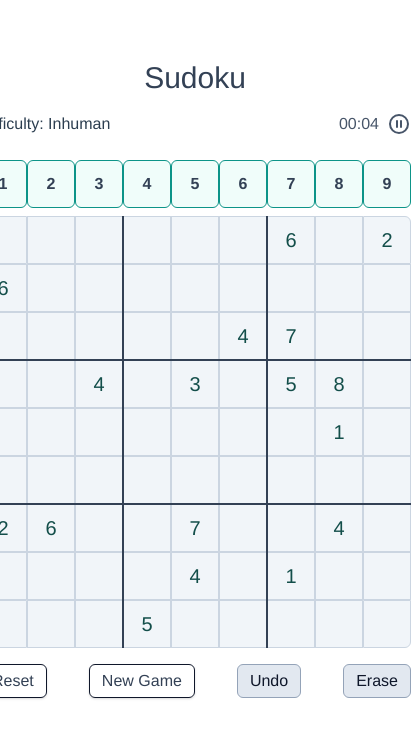
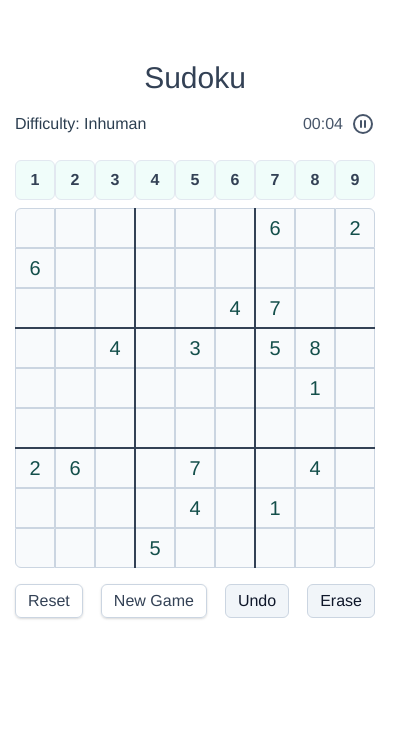
Before and after one commit to jonakirke94/vue-sudoku, a Vue app: page / in a window 390 px wide. Shown: the top 738 px of the page, 411 px wide, since content can reach past the window. Built offline with nearby package versions, Linux system fonts and the light colour scheme.

Commit message:
updated mobile responsive

```diff
--- a/src/components/BaseButton.vue
+++ b/src/components/BaseButton.vue
@@ -5,8 +5,8 @@
 		class="px-3 p-1 md:px-4 md:py-2 rounded-md border transition-colors font-medium"
 		:class="[
 			disabled
-				? 'cursor-default bg-gray-200 text-gray-900 border-gray-400'
-				: 'border-gray-900 text-gray-700 hover:bg-gray-100 shadow',
+				? 'cursor-default bg-gray-100 text-gray-900 border-gray-300'
+				: 'border-gray-300 text-gray-700 hover:bg-gray-100 shadow',
 		]"
 	>
 		<slot />
--- a/src/components/GameTile.vue
+++ b/src/components/GameTile.vue
@@ -1,11 +1,11 @@
 <template>
 	<div
-		class="border border-gray-300 text-xl w-12 h-12 md:w-12 md:h-12 xl:w-16 xl:h-16 flex justify-center items-center"
+		class="border border-gray-300 text-xl w-10 h-10 md:w-12 md:h-12 xl:w-16 xl:h-16 flex justify-center items-center"
 		@click.stop="highlightTile"
 		:class="[
 			isFrozen ? 'text-teal-900' : 'text-gray-500',
 			{ 'bg-teal-100': isSelected },
-			isHighlighted ? 'bg-gray-200' : 'bg-gray-100',
+			isHighlighted ? 'bg-gray-100' : 'bg-gray-50',
 		]"
 	>
 		<span v-if="tile.value > 0" :class="{ 'text-red-500': isInvalid }">{{ tile.value }}</span>
--- a/src/components/Numpad.vue
+++ b/src/components/Numpad.vue
@@ -1,7 +1,7 @@
 <template>
 	<button
 		@click="$emit('click', num)"
-		class="w-12 h-12 md:w-12 md:h-12 xl:w-16 xl:h-16 flex justify-center items-center rounded-md font-bold text-gray-700 border border-teal-600 bg-teal-50 focus:outline-none"
+		class="w-10 h-10 md:w-12 md:h-12 xl:w-16 xl:h-16 flex justify-center items-center rounded-md font-bold text-gray-700 border bg-teal-50 focus:outline-none"
 		:disabled="disabled"
 		:class="{ 'cursor-default': disabled }"
 	>
```
